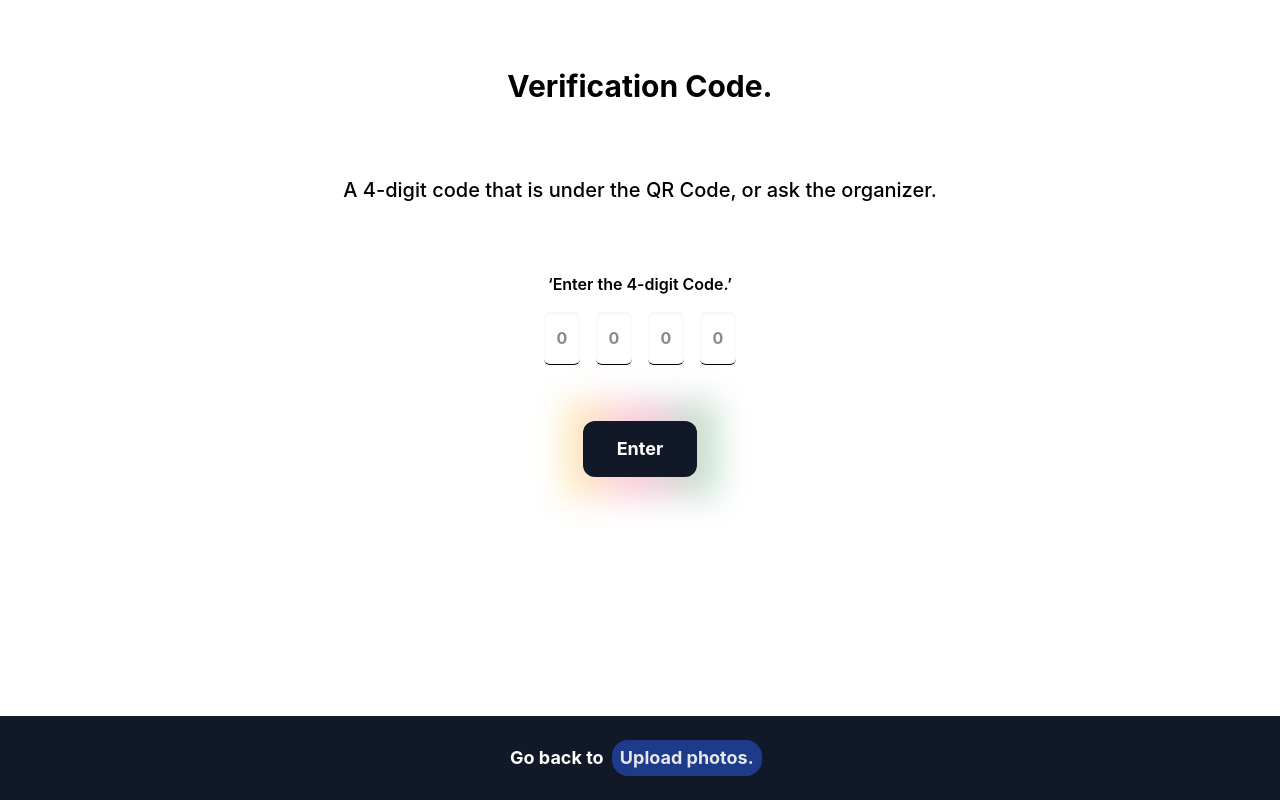
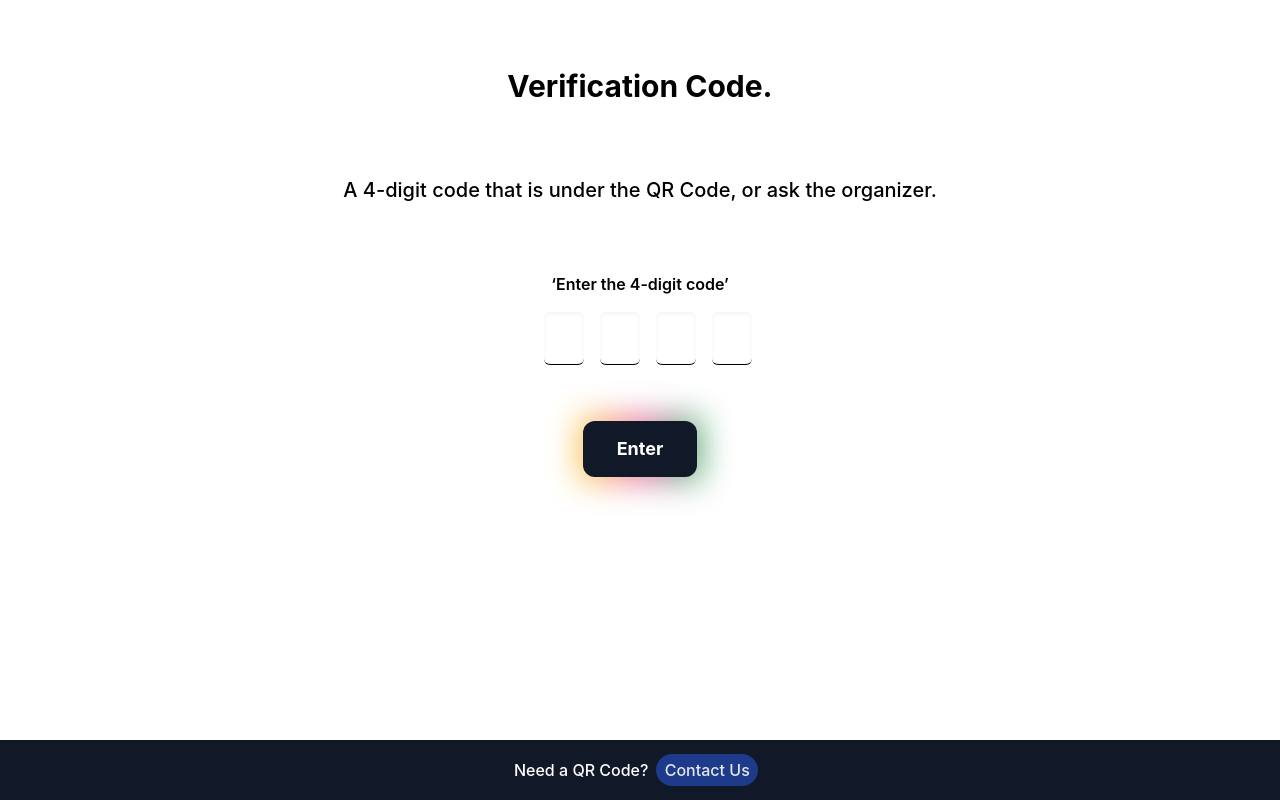
Before and after one commit to kapalikkhanal/Snapskeeper, a Next.js app in the folder client/: page /components/otp in a window 1280 px wide. Built offline with nearby package versions, Linux system fonts and the light colour scheme.

Commit message:
Minor Changes related to css

```diff
--- a/client/src/pages/components/footer/index.js
+++ b/client/src/pages/components/footer/index.js
@@ -6,10 +6,10 @@ function Footer() {
     return (
         <div>
             <footer
-                className="bg-gray-900 text-lg text-white text-center fixed
+                className="bg-gray-900 text-md text-white text-center fixed
              inset-x-0
              bottom-0
-             p-4
+             p-1.5
              font-medium">
                 Need a QR Code?
                 <button onClick={() => { router.push('/qrCode') }} className='text-gray-200 p-1 m-2 bg-blue-900 rounded-2xl'>&nbsp;Contact Us&nbsp;</button>
--- a/client/src/pages/components/form/index.js
+++ b/client/src/pages/components/form/index.js
@@ -132,9 +132,9 @@ function ContactForm() {
                     <div className='flex justify-center'>
                         <div>
                             <div className="relative mt-10">
-                                <div className="absolute -inset-5">
+                                <div className="absolute -inset-1">
                                     <div
-                                        className="w-full h-full max-w-sm mx-auto lg:mx-0 opacity-30 blur-lg bg-gradient-to-r from-yellow-400 via-pink-500 to-green-600">
+                                        className="w-full h-full max-w-sm mx-auto lg:mx-0 opacity-80 blur-lg bg-gradient-to-r from-yellow-400 via-pink-500 to-green-600">
                                     </div>
                                 </div>
                                 <button
--- a/client/src/pages/components/otp/index.js
+++ b/client/src/pages/components/otp/index.js
@@ -3,6 +3,7 @@ import axios from 'axios';
 import { useToast } from '@chakra-ui/react';
 import { useRouter } from 'next/router'
 import Image from 'next/image';
+import Footer from '../footer';
 
 function OtpCode() {
     const router = useRouter()
@@ -98,15 +99,13 @@ function OtpCode() {
                         {loading ? (
                             <Image className='bg-inherit' src="/loading.gif" width={25} height={20} alt="Ripple SVG" />
                         ) : success ? (
-                            <div className='flex justify-center flex-col items-center w-full mt-[50%] z-50 fixed backdrop-filter backdrop-blur backdrop-opacity-80'>
-                                <Image className='' src={'/verify.gif'} width={1000} height={1000} alt='Verified' />
-                            </div>
+                            ''
                         ) : (
                             <div>
                                 {error ? (
                                     <span className='text-red-500 font-bold animate-bounce'>&lsquo;Incorrect OTP&rsquo;</span>
                                 ) : (
-                                    <span className='text-black font-semibold animate-bounce mt-2'>&lsquo;Enter the 4-digit Code.&rsquo;</span>
+                                    <span className='text-black font-semibold animate-bounce mt-2'>&lsquo;Enter the 4-digit code&rsquo;</span>
                                 )}
                             </div>
                         )}
@@ -114,7 +113,7 @@ function OtpCode() {
                     <div className='flex justify-center mt-2'>
                         <div className='flex flex-row w-48 space-x-4 items-center py-2'>
                             <input
-                                className="appearance-none bg-transparent border-b border-black bg-[#fcc4c4] rounded-md shadow-inner w-full text-center font-bold text-black placeholder:text-gray-900 placeholder:opacity-50 py-4 px-3 leading-tight focus:outline-none"
+                                className="appearance-none bg-transparent border-b border-black bg-[#fcc4c4] rounded-md shadow-inner w-full text-center font-bold text-black placeholder:text-gray-900 placeholder:opacity-50 py-4 px-5 leading-tight focus:outline-none"
                                 type="number"
                                 aria-label="code"
                                 placeholder='0'
@@ -128,7 +127,7 @@ function OtpCode() {
                                 required
                             />
                             <input
-                                className="appearance-none bg-transparent border-b border-black bg-[#fcc4c4] rounded-md shadow-inner w-full text-center font-bold text-black placeholder:text-gray-900 placeholder:opacity-50 py-4 px-3 leading-tight focus:outline-none"
+                                className="appearance-none bg-transparent border-b border-black bg-[#fcc4c4] rounded-md shadow-inner w-full text-center font-bold text-black placeholder:text-gray-900 placeholder:opacity-50 py-4 px-5 leading-tight focus:outline-none"
                                 type="number"
                                 aria-label="code"
                                 name="code2"
@@ -142,7 +141,7 @@ function OtpCode() {
                                 required
                             />
                             <input
-                                className="appearance-none bg-transparent border-b border-black bg-[#fcc4c4] rounded-md shadow-inner w-full text-center font-bold text-black placeholder:text-gray-900 placeholder:opacity-50 py-4 px-3 leading-tight focus:outline-none"
+                                className="appearance-none bg-transparent border-b border-black bg-[#fcc4c4] rounded-md shadow-inner w-full text-center font-bold text-black placeholder:text-gray-900 placeholder:opacity-50 py-4 px-5 leading-tight focus:outline-none"
                                 type="number"
                                 aria-label="code"
                                 placeholder='0'
@@ -156,7 +155,7 @@ function OtpCode() {
                                 required
                             />
                             <input
-                                className="appearance-none bg-transparent border-b border-black bg-[#fcc4c4] rounded-md shadow-inner w-full text-center font-bold text-black placeholder:text-gray-900 placeholder:opacity-50 py-4 px-3 leading-tight focus:outline-none"
+                                className="appearance-none bg-transparent border-b border-black bg-[#fcc4c4] rounded-md shadow-inner w-full text-center font-bold text-black placeholder:text-gray-900 placeholder:opacity-50 py-4 px-5 leading-tight focus:outline-none"
                                 type="number"
                                 aria-label="code"
                                 placeholder='0'
@@ -174,9 +173,9 @@ function OtpCode() {
 
                     <div className='flex justify-center'>
                         <div className="relative mt-12">
-                            <div className="absolute -inset-5">
+                            <div className="absolute -inset-1">
                                 <div
-                                    className="w-full h-full max-w-sm mx-auto lg:mx-0 opacity-30 blur-lg bg-gradient-to-r from-yellow-400 via-pink-500 to-green-600">
+                                    className="w-full h-full max-w-sm mx-auto lg:mx-0 opacity-80 blur-lg bg-gradient-to-r from-yellow-400 via-pink-500 to-green-600">
                                 </div>
                             </div>
                             <button
@@ -188,11 +187,7 @@ function OtpCode() {
                     </div>
                 </form>
             </div>
-            <footer
-                className="bg-gray-900 text-lg text-white text-center fixed inset-x-0 bottom-0 p-4 font-bold">
-                Go back to
-                <button onClick={() => { router.push('/') }} className='text-gray-200 p-1 m-2 bg-blue-900 rounded-2xl'>&nbsp;Upload photos.&nbsp;</button>
-            </footer>
+            <Footer />
         </div>
     );
 }
--- a/client/src/pages/uploadImage.js
+++ b/client/src/pages/uploadImage.js
@@ -160,9 +160,9 @@ function App() {
             <>
               <input className='hidden' type="file" onChange={handleFileChange} id='upload-button' />
               <div className="relative mt-12">
-                <div className="absolute -inset-5">
+                <div className="absolute -inset-1">
                   <div
-                    className="w-full h-full max-w-sm mx-auto lg:mx-0 opacity-30 blur-lg bg-gradient-to-r from-yellow-400 via-pink-500 to-green-600">
+                    className="w-full h-full max-w-sm mx-auto lg:mx-0 opacity-80 blur-lg bg-gradient-to-r from-yellow-400 via-pink-500 to-green-600">
                   </div>
                 </div>
                 <button
@@ -181,9 +181,9 @@ function App() {
           ) : (
             <>
               <div className="relative mt-12">
-                <div className="absolute -inset-5">
+                <div className="absolute -inset-1">
                   <div
-                    className="w-full h-full max-w-sm mx-auto lg:mx-0 opacity-30 blur-lg bg-gradient-to-r from-yellow-400 via-pink-500 to-green-600">
+                    className="w-full h-full max-w-sm mx-auto lg:mx-0 opacity-80 blur-lg bg-gradient-to-r from-yellow-400 via-pink-500 to-green-600">
                   </div>
                 </div>
                 <button
--- a/client/src/pages/verification.js
+++ b/client/src/pages/verification.js
@@ -3,9 +3,9 @@ import React from 'react'
 function Button() {
   return (
     <div class="relative">
-      <div class="absolute -inset-5">
+      <div class="absolute -inset-1">
         <div
-          class="w-full h-full max-w-sm mx-auto lg:mx-0 opacity-30 blur-lg bg-gradient-to-r from-yellow-400 via-pink-500 to-green-600">
+          class="w-full h-full max-w-sm mx-auto lg:mx-0 opacity-80 blur-lg bg-gradient-to-r from-yellow-400 via-pink-500 to-green-600">
         </div>
       </div>
       <a href="#" title=""
```
